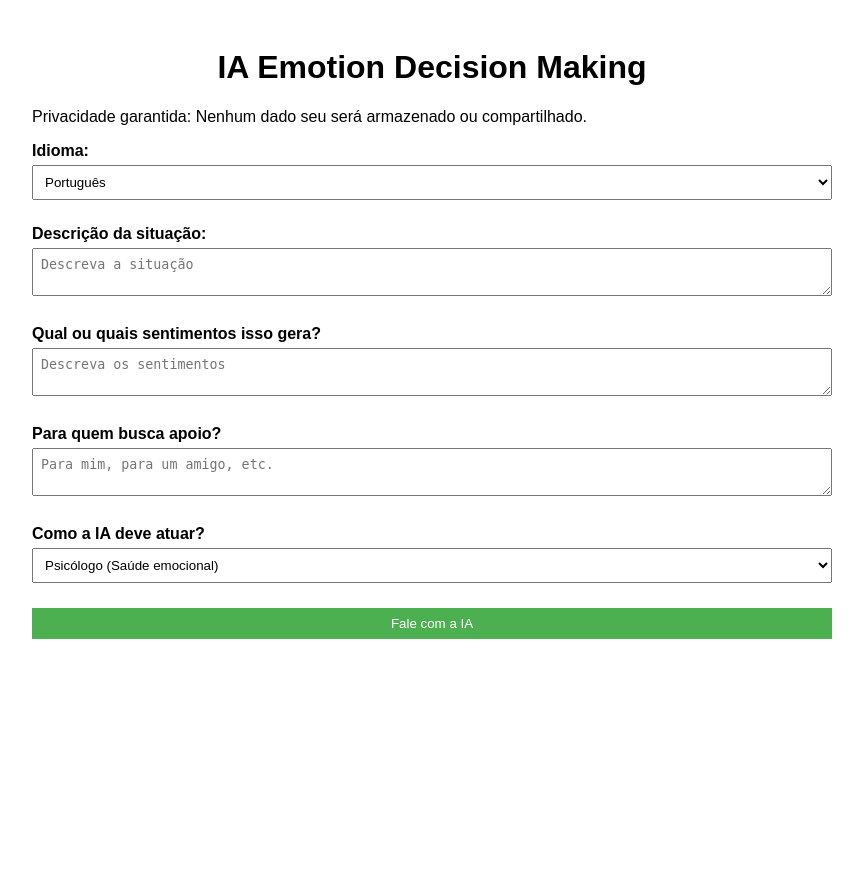
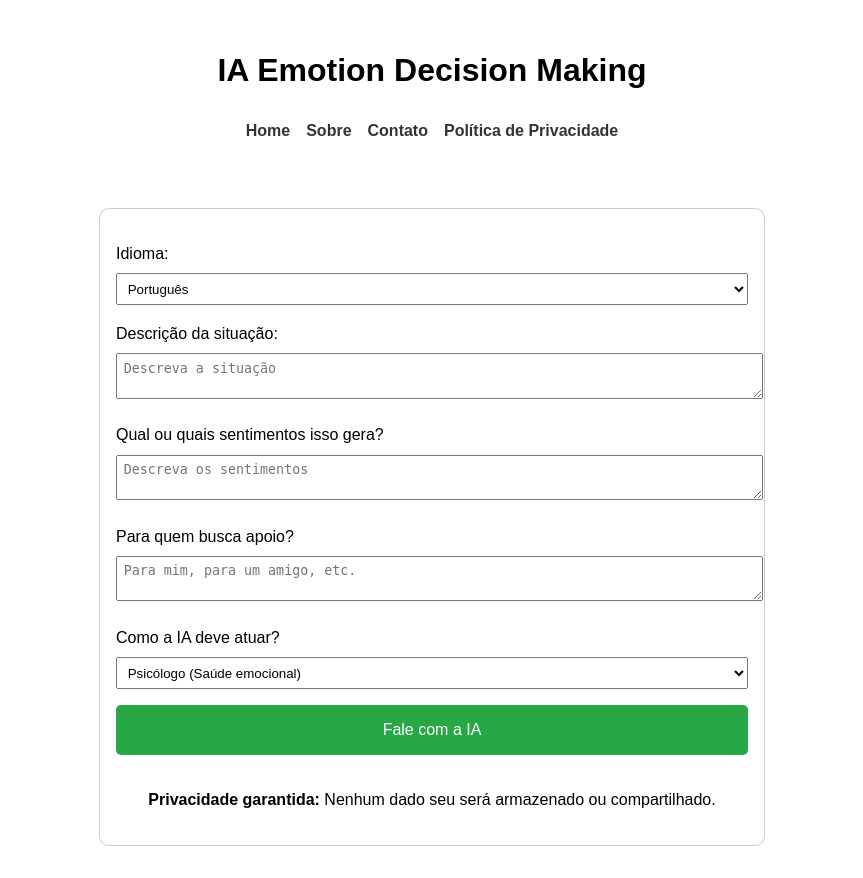
Before and after one commit to JoaoCarlosOrquiza/iaemotiondecisionmaking, a Flask app: page / in a window 1280 px wide. Shown: the whole page, without its empty margins (208-1071 px from the left). Before the commit the page ends 639 px from the top, so only its background shows below. Run offline with Flask 2, Linux system fonts and the light colour scheme; some libraries are stand-ins or nearby versions.

Commit message:
Atualiza index.html e styles.css com melhorias de layout e SEO

```diff
--- a/static/css/styles.css
+++ b/static/css/styles.css
@@ -1,46 +1,69 @@
 body {
     font-family: Arial, sans-serif;
+    line-height: 1.6;
 }
 
-.container {
-    max-width: 800px;
-    margin: 0 auto;
-    padding: 20px;
+header {
+    text-align: center;
+    padding: 1em 0;
 }
 
-h1 {
-    text-align: center;
+nav ul {
+    list-style-type: none;
+    padding: 0;
+    display: flex;
+    justify-content: center;
+    gap: 1em;
 }
 
-.form-group {
-    margin-bottom: 15px;
+nav ul li {
+    display: inline;
+}
+
+nav ul li a {
+    text-decoration: none;
+    color: #333;
+    font-weight: bold;
+}
+
+main {
+    width: 50%;
+    margin: 2em auto;
+    padding: 1em;
+    border: 1px solid #ccc;
+    border-radius: 10px;
 }
 
 label {
     display: block;
-    margin-bottom: 5px;
-    font-weight: bold;
+    margin-top: 1em;
 }
 
-textarea, select, input[type="text"], button {
+textarea, select, input[type="text"] {
     width: 100%;
-    padding: 8px;
-    box-sizing: border-box;
-    margin-bottom: 10px;
+    padding: 0.5em;
+    margin-top: 0.5em;
 }
 
 button {
-    background-color: #4CAF50;
+    display: block;
+    width: 100%;
+    padding: 1em;
+    background-color: #28a745;
     color: white;
     border: none;
+    border-radius: 5px;
+    font-size: 1em;
     cursor: pointer;
+    margin-top: 1em;
 }
 
-button:disabled {
-    background-color: #cccccc;
-    cursor: not-allowed;
+button:hover {
+    background-color: #218838;
 }
 
-button:hover:enabled {
-    background-color: #45a049;
+.privacy-statement {
+    text-align: center;
+    margin-top: 2em;
+    font-size: 1em;
 }
--- a/templates/index.html
+++ b/templates/index.html
@@ -3,51 +3,52 @@
 <head>
     <meta charset="UTF-8">
     <meta name="viewport" content="width=device-width, initial-scale=1.0">
-    <meta name="description" content="IA Emotion Decision Making - Ferramenta de suporte emocional com Inteligência Artificial.">
-    <meta name="keywords" content="IA, Emotion, Decision Making, Suporte Emocional, Terapia Comportamental Cognitiva">
-    <meta name="author" content="IA Emotion Decision Making Team">
+    <meta name="description" content="IA Emotion Decision Making - Suporte para tomadas de decisões emocionais utilizando IA.">
+    <meta name="keywords" content="IA, Decisões Emocionais, Terapia Cognitivo-Comportamental, Suporte Emocional">
+    <meta name="author" content="Seu Nome">
     <title>IA Emotion Decision Making</title>
-    <link rel="stylesheet" href="{{ url_for('static', filename='css/styles.css') }}">
-    <script src="https://maps.googleapis.com/maps/api/js?key={{ google_api_key }}"></script>
+    <link rel="stylesheet" href="static/css/styles.css">
 </head>
 <body>
-    <div class="container">
+    <header>
         <h1>IA Emotion Decision Making</h1>
-        <p>Privacidade garantida: Nenhum dado seu será armazenado ou compartilhado.</p>
-        <form id="emotion-form" action="/process" method="post">
-            <div class="form-group">
-                <label for="language">Idioma:</label>
-                <select id="language" name="language" class="form-control">
-                    <option value="pt">Português</option>
-                    <option value="en">English</option>
-                    <option value="es">Español</option>
-                    <option value="fr">Français</option>
-                </select>
-            </div>
-            <div class="form-group">
-                <label for="description">Descrição da situação:</label>
-                <textarea id="description" name="description" class="form-control" placeholder="Descreva a situação"></textarea>
-            </div>
-            <div class="form-group">
-                <label for="emotions">Qual ou quais sentimentos isso gera?</label>
-                <textarea id="emotions" name="emotions" class="form-control" placeholder="Descreva os sentimentos"></textarea>
-            </div>
-            <div class="form-group">
-                <label for="support_reason">Para quem busca apoio?</label>
-                <textarea id="support_reason" name="support_reason" class="form-control" placeholder="Para mim, para um amigo, etc." required></textarea>
-            </div>
-            <div class="form-group">
-                <label for="ia_role">Como a IA deve atuar?</label>
-                <select id="ia_role" name="ia_role" class="form-control">
-                    <option value="emotional_support">Psicólogo (Saúde emocional)</option>
-                    <option value="financial_support">Financeiro</option>
-                    <option value="legal_support">Jurídico</option>
-                </select>
-            </div>
-            <button id="submit-button" type="submit" class="btn btn-primary">Fale com a IA</button>
+        <nav>
+            <ul>
+                <li><a href="index.html">Home</a></li>
+                <li><a href="about.html">Sobre</a></li>
+                <li><a href="contact.html">Contato</a></li>
+                <li><a href="privacy.html">Política de Privacidade</a></li>
+            </ul>
+        </nav>
+    </header>
+    <main>
+        <form id="decision-form">
+            <label for="language">Idioma:</label>
+            <select id="language" name="language" required>
+                <option value="pt">Português</option>
+                <option value="en">Inglês</option>
+                <!-- Adicione mais opções conforme necessário -->
+            </select>
+
+            <label for="situation_description">Descrição da situação:</label>
+            <textarea id="situation_description" name="situation_description" placeholder="Descreva a situação" required></textarea>
+
+            <label for="feelings">Qual ou quais sentimentos isso gera?</label>
+            <textarea id="feelings" name="feelings" placeholder="Descreva os sentimentos" required></textarea>
+
+            <label for="support_reason">Para quem busca apoio?</label>
+            <textarea id="support_reason" name="support_reason" placeholder="Para mim, para um amigo, etc." required></textarea>
+
+            <label for="ia_action">Como a IA deve atuar?</label>
+            <select id="ia_action" name="ia_action" required>
+                <option value="psychologist">Psicólogo (Saúde emocional)</option>
+                <option value="counselor">Conselheiro (Aconselhamento geral)</option>
+                <!-- Adicione mais opções conforme necessário -->
+            </select>
+
+            <button type="submit">Fale com a IA</button>
         </form>
-        <div id="response"></div>
-    </div>
-    <script src="{{ url_for('static', filename='js/script.js') }}"></script>
+        <p class="privacy-statement"><strong>Privacidade garantida:</strong> Nenhum dado seu será armazenado ou compartilhado.</p>
+    </main>
 </body>
 </html>
```
